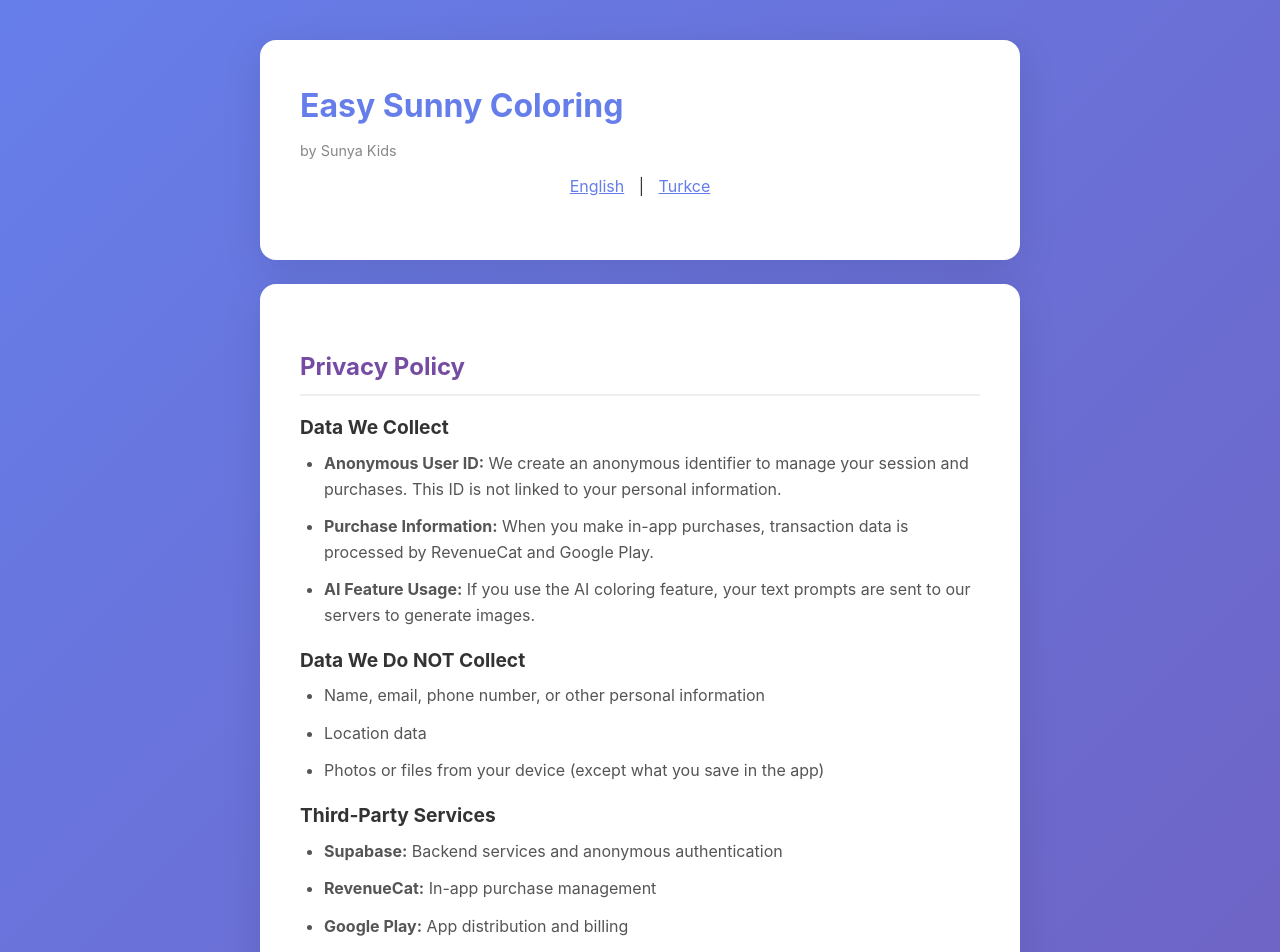
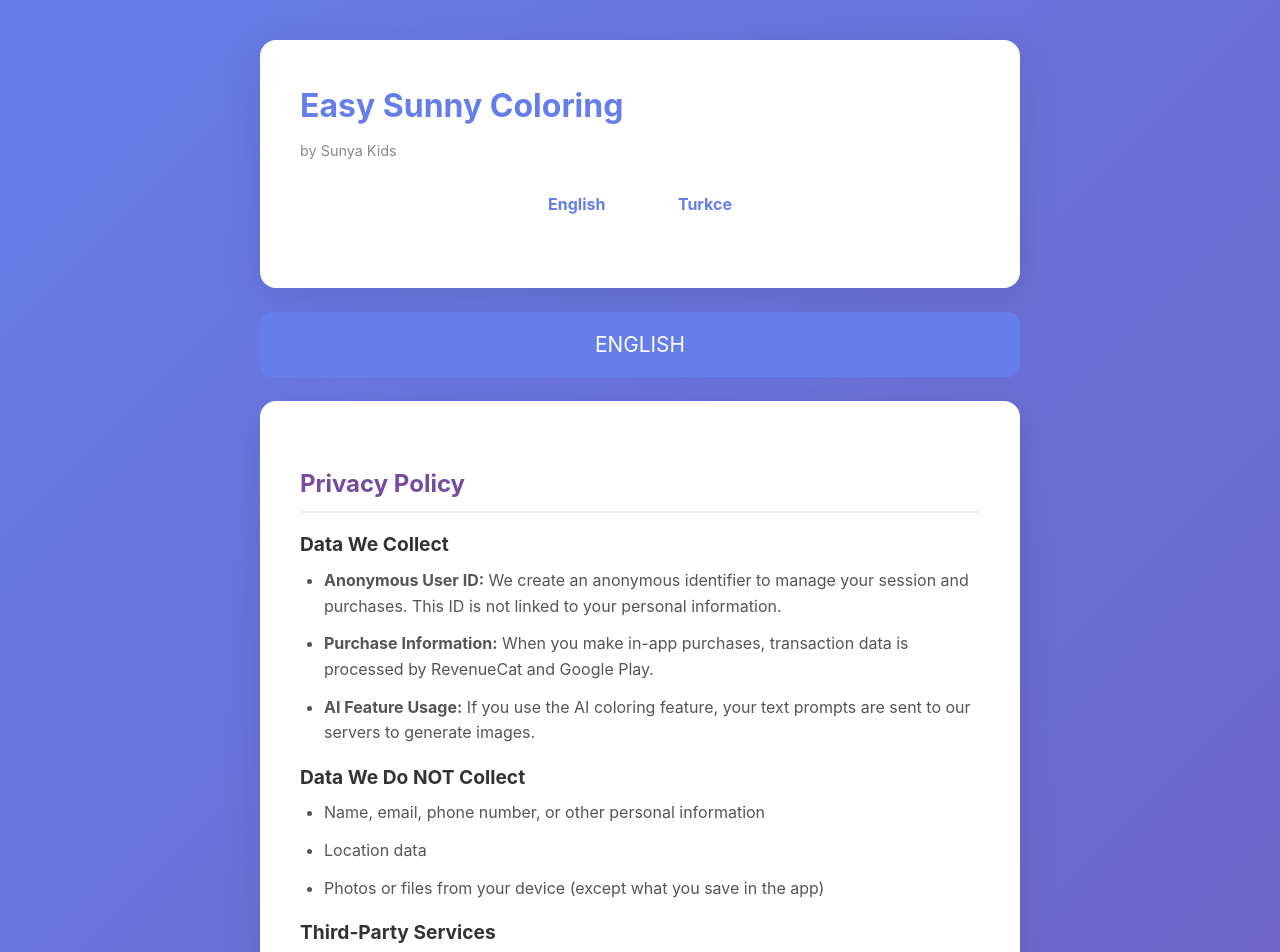
Before and after one commit to aifuturecanvas/boyauygulamasi, a plain HTML site: page index.html in a window 1280 px wide. Shown: the top 952 px of the page. Drawn offline with Linux system fonts and the light colour scheme.

Commit message:
Update language switch and section titles in HTML

```diff
--- a/index.html
+++ b/index.html
@@ -1,5 +1,5 @@
 <!DOCTYPE html>
-<html lang="tr">
+<html lang="en">
 <head>
     <meta charset="UTF-8">
     <meta name="viewport" content="width=device-width, initial-scale=1.0">
@@ -16,11 +16,10 @@
         ul { padding-left: 24px; }
         .subtitle { color: #888; font-size: 0.9em; }
         .contact { background: #f8f9fa; padding: 16px; border-radius: 8px; margin-top: 16px; }
-        .nav { display: flex; gap: 16px; margin-bottom: 24px; flex-wrap: wrap; }
-        .nav a { color: #667eea; text-decoration: none; padding: 8px 16px; background: #f0f0ff; border-radius: 8px; }
-        .nav a:hover { background: #667eea; color: white; }
-        .lang { text-align: center; margin-bottom: 20px; }
-        .lang a { margin: 0 10px; color: #667eea; }
+        .lang-switch { text-align: center; margin: 20px 0; }
+        .lang-switch a { display: inline-block; margin: 0 10px; padding: 10px 24px; background: white; color: #667eea; text-decoration: none; border-radius: 8px; font-weight: bold; }
+        .lang-switch a:hover { background: #667eea; color: white; }
+        .section-title { background: #667eea; color: white; padding: 16px; border-radius: 12px; text-align: center; margin-bottom: 24px; font-size: 1.3em; }
     </style>
 </head>
 <body>
@@ -28,11 +27,16 @@
         <div class="card">
             <h1>Easy Sunny Coloring</h1>
             <p class="subtitle">by Sunya Kids</p>
-            <div class="lang"><a href="#en">English</a> | <a href="#tr">Turkce</a></div>
+            <div class="lang-switch">
+                <a href="#english">English</a>
+                <a href="#turkce">Turkce</a>
+            </div>
         </div>
 
-        <!-- ENGLISH -->
-        <div class="card" id="en">
+        <!-- ==================== ENGLISH SECTION ==================== -->
+        <div class="section-title" id="english">ENGLISH</div>
+
+        <div class="card">
             <h2>Privacy Policy</h2>
             <h3>Data We Collect</h3>
             <ul>
@@ -73,8 +77,10 @@
             </div>
         </div>
 
-        <!-- TURKCE -->
-        <div class="card" id="tr">
+        <!-- ==================== TURKCE SECTION ==================== -->
+        <div class="section-title" id="turkce">TURKCE</div>
+
+        <div class="card">
             <h2>Gizlilik Politikasi</h2>
             <h3>Topladigimiz Veriler</h3>
             <ul>
@@ -96,6 +102,8 @@
             </ul>
             <h3>Cocuk Gizliligi</h3>
             <p>Uygulamamiz COPPA uyumludur. 13 yas alti cocuklardan bilerek kisisel bilgi toplamiyoruz.</p>
+            <h3>Veri Depolama</h3>
+            <p>Boyama calismalari cihazinizda yerel olarak saklanir. Anonim oturum verileri guvenli sunucularda tutulur.</p>
         </div>
 
         <div class="card">
```
